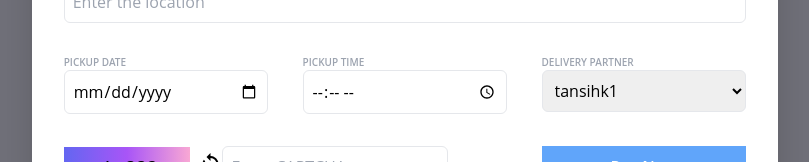
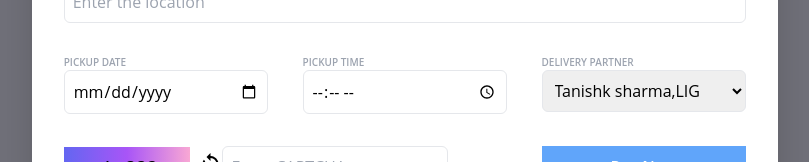
Before and after one commit to tanishk15sharma/tag-n-trac-assessment, a React (Create React App) app: page /dashboard in a window 1280 px wide. Both pictures are taken after a click on the button "PICK AND DROP". Shown: the part 291-453 px from the top of the page, without its empty margins (235-1044 px from the left). Built offline with nearby package versions, Linux system fonts and the light colour scheme.

Commit message:
feat: getSending data using useState

```diff
--- a/src/components/SendItemModal.tsx
+++ b/src/components/SendItemModal.tsx
@@ -1,7 +1,23 @@
 import React, { useEffect, useState } from "react";
+import { deliveryPartners } from "../mockData/deliveryPartners";
+
+interface SendItemsDetails {
+  pickup: string;
+  drop: string;
+  pickupDate: string;
+  pickupTime: string;
+  DeliveryPartnerId: number | undefined;
+}
 
 const SendItemModal = ({ setModal }: any) => {
   const [generatedCaptcha, setGeneratedCaptcha] = useState("");
+  const [sendItemDetails, setSendItemDetails] = useState<SendItemsDetails>({
+    pickup: "",
+    drop: "",
+    pickupDate: "",
+    pickupTime: "",
+    DeliveryPartnerId: undefined,
+  });
   const captchaCharacters = "abcd1234";
 
   const generateCaptcha = () => {
@@ -18,6 +34,17 @@ const SendItemModal = ({ setModal }: any) => {
   useEffect(() => {
     generateCaptcha();
   }, []);
+
+  const handleFormInput = (
+    e:
+      | React.ChangeEvent<HTMLInputElement>
+      | React.ChangeEvent<HTMLSelectElement>
+  ) => {
+    setSendItemDetails((previousData) => ({
+      ...previousData,
+      [e.target.name]: e.target.value,
+    }));
+  };
 
   return (
     <main
@@ -41,6 +68,8 @@ const SendItemModal = ({ setModal }: any) => {
             <input
               type="text"
               id="pick"
+              onChange={(e) => handleFormInput(e)}
+              name="pickup"
               className="border py-2 rounded-md px-2"
               placeholder="Enter the location"
             />
@@ -54,6 +83,8 @@ const SendItemModal = ({ setModal }: any) => {
             <input
               type="text"
               id="drop"
+              onChange={(e) => handleFormInput(e)}
+              name="drop"
               className="border py-2 rounded-md px-2"
               placeholder="Enter the location"
             />
@@ -69,6 +100,8 @@ const SendItemModal = ({ setModal }: any) => {
                 <input
                   type="date"
                   id="date"
+                  onChange={(e) => handleFormInput(e)}
+                  name="pickupDate"
                   className="border py-2 rounded-md px-2"
                   placeholder="Enter the location"
                 />
@@ -84,6 +117,8 @@ const SendItemModal = ({ setModal }: any) => {
                 <input
                   type="time"
                   id="time"
+                  onChange={(e) => handleFormInput(e)}
+                  name="pickupTime"
                   className="border py-2 rounded-md px-2"
                   placeholder="Enter the location"
                 />
@@ -96,22 +131,22 @@ const SendItemModal = ({ setModal }: any) => {
                   DELIVERY PARTNER
                 </label>
                 <select
+                  onChange={(e) => handleFormInput(e)}
                   id="deliveryPartner"
                   className="p-2 border rounded-md"
-                  name="partner"
+                  name="DeliveryPartnerId"
                 >
-                  <option className="p-2 m-2" value="tansihk1">
-                    tansihk1
-                  </option>
-                  <option className="p-2 m-2" value="tansihk2">
-                    tansihk2
-                  </option>
-                  <option className="p-2 m-2" value="tansihk3">
-                    tansihk3
-                  </option>
-                  <option className="p-2 m-2" value="tansihk4">
-                    tansihk4
-                  </option>
+                  {deliveryPartners.map((partner) => (
+                    <option
+                      className={`p-2 m-2 font-medium ${
+                        partner.isAvailable ? "text-green-600" : "text-red-600 "
+                      } text-sm`}
+                      disabled={!partner.isAvailable}
+                      value={partner.id}
+                    >
+                      {partner.name},<span>{partner.area}</span>
+                    </option>
+                  ))}
                 </select>
               </div>
             </div>
--- /dev/null
+++ b/src/mockData/deliveryPartners.ts
@@ -0,0 +1,34 @@
+const deliveryPartners = [
+  {
+    name: "Tanishk sharma",
+    id: 51,
+    isAvailable: true,
+    area: "LIG",
+  },
+  {
+    name: "Vijay jain",
+    id: 52,
+    isAvailable: true,
+    area: "Vijay nagar",
+  },
+  {
+    name: "Rahul kumar",
+    id: 53,
+    isAvailable: true,
+    area: "sanjay palace",
+  },
+  {
+    name: "Ansh yadav",
+    id: 54,
+    isAvailable: true,
+    area: "BYpass",
+  },
+  {
+    name: "Raghav das",
+    id: 55,
+    isAvailable: false,
+    area: "ABroad",
+  },
+];
+
+export { deliveryPartners };
```
